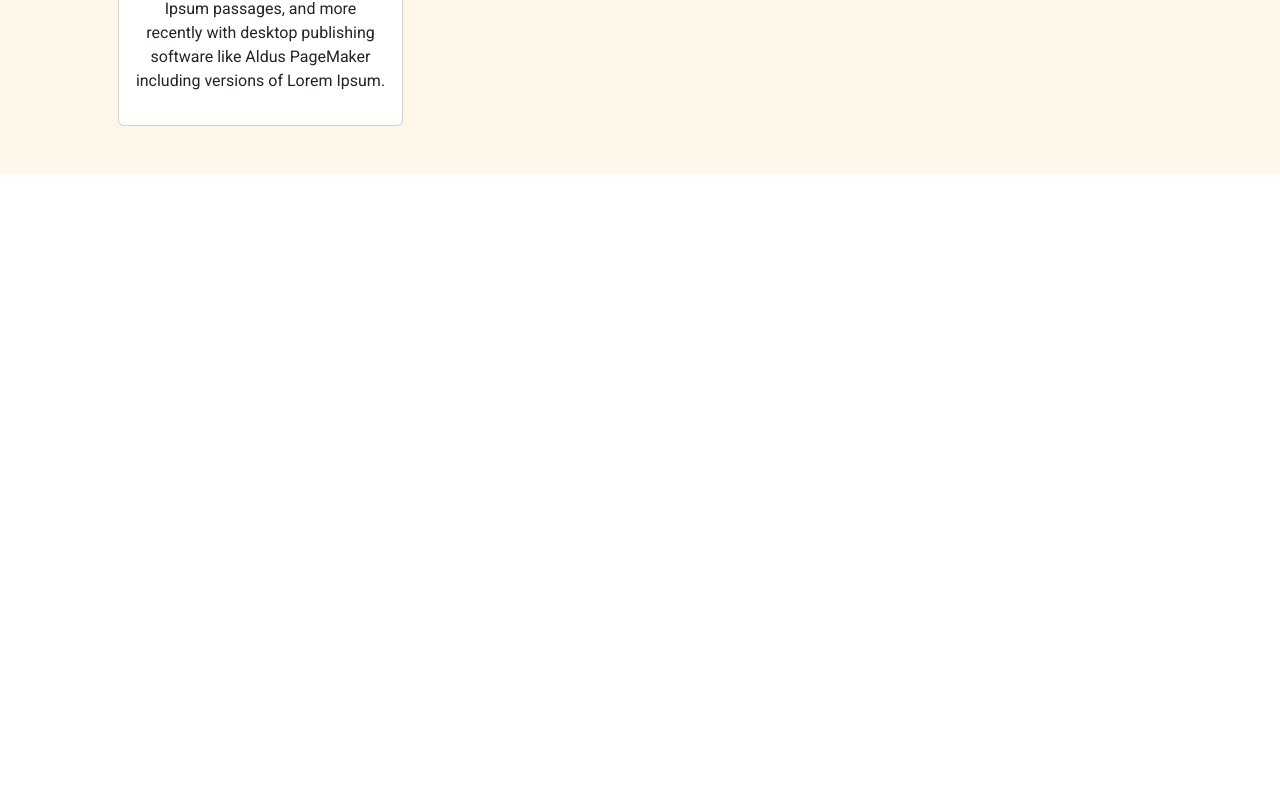
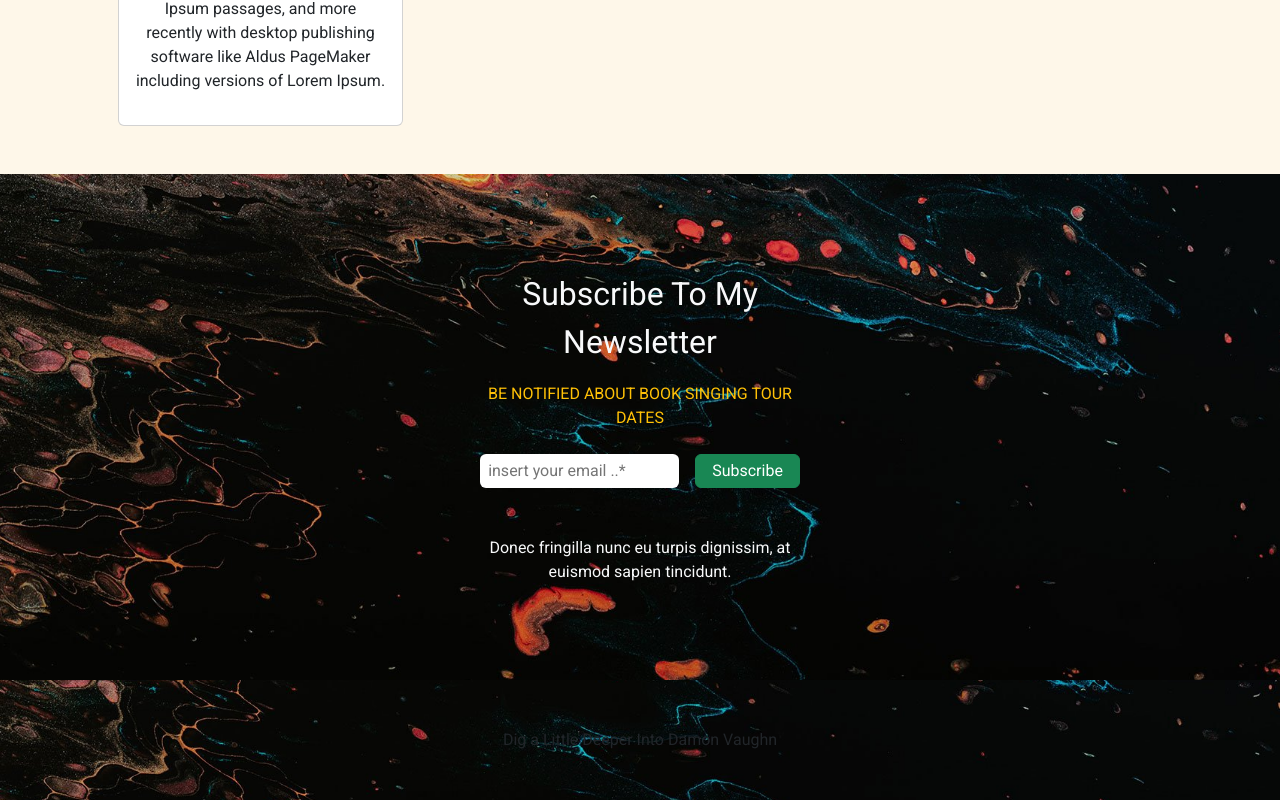
Before and after one commit to Edoardo22/proj-html-vuejs, a Vue app: page / in a window 1280 px wide. Shown: the part 3862-4662 px from the top of the page. Before the commit the page ends 4036 px from the top, so only its background shows below. Built offline with nearby package versions, Linux system fonts and the light colour scheme.

Commit message:
aggointa sezione

```diff
--- a/src/components/AboutSection.vue
+++ b/src/components/AboutSection.vue
@@ -0,0 +1,19 @@
+<template lang="">
+    <div class="fluid-container pt-5 pb-5 bg-newsletter text-center d-flex justify-content-center">
+        <div>Dig a Little Deeper  Into Damon Vaughn</div>
+   </div>
+
+</template>
+<script>
+export default {
+    data() {
+        return {
+
+        }
+    }
+}
+</script>
+
+
+<style lang="scss">
+</style>
--- a/src/components/NewsSection.vue
+++ b/src/components/NewsSection.vue
@@ -0,0 +1,36 @@
+<template lang="">
+    <div class="fluid-container pt-5 pb-5 bg-newsletter text-center d-flex justify-content-center">
+        <div class="row d-flex justify-content-center">
+            <div class="col-8 ">
+     <div class="text-light fs-2 py-3 pt-5">Subscribe To My Newsletter</div>
+     <div class="text-warning pb-4">BE NOTIFIED ABOUT BOOK SINGING TOUR DATES</div>
+     <div class="d-flex justify-content-center">
+     <input type="email" class="rounded border-0 me-3 px-2" placeholder="insert your email ..*">
+     <button class="btn btn-success px-3 py-1 flex-grow-1">Subscribe</button>
+     </div>
+     <div class="text-light py-5">Donec fringilla nunc eu turpis dignissim, at euismod sapien tincidunt.</div>
+  </div>
+  </div>
+   </div>
+
+</template>
+<script>
+export default {
+    data() {
+        return {
+
+        }
+    }
+}
+</script>
+
+
+<style lang="scss">
+.bg-newsletter {
+    background-image: url('../../public/img/banner-2.jpg');
+    background-size: cover;
+    background-position: center;
+    background-repeat: no-repeat;
+
+}
+</style>
```
